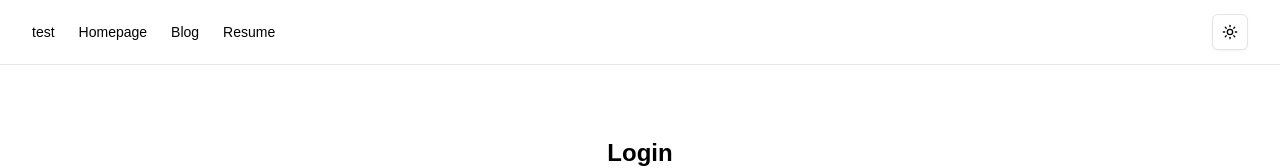
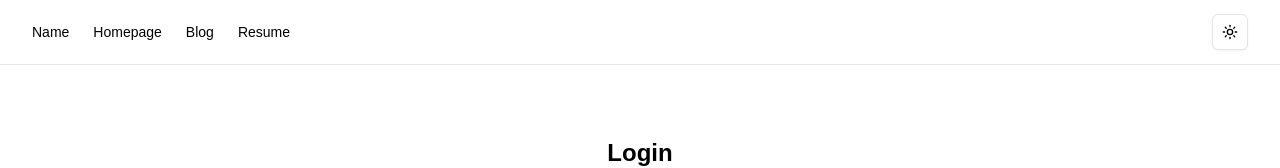
Before and after one commit to enstso/portfolio, a Next.js app: page /login in a window 1280 px wide. Shown: the top 168 px of the page. Built offline with nearby package versions, Linux system fonts and the light colour scheme; no server answers.

Commit message:
fix problem use server and use client add code to fix

```diff
--- a/app/session.ts
+++ b/app/session.ts
@@ -1,4 +1,4 @@
-import 'server-only'
+"use server";
 import { SignJWT, jwtVerify } from 'jose'
 import { cookies } from 'next/headers'
 
--- a/components/login-form.tsx
+++ b/components/login-form.tsx
@@ -44,7 +44,6 @@ export function LoginForm() {
   });
 
   async function onSubmit(data: LoginFormValues) {
-    'use server';
     try {
       setIsLoading(true);
       const res = await postData(urls.user, data);
--- a/components/nav/nav.tsx
+++ b/components/nav/nav.tsx
@@ -5,8 +5,16 @@ import Link from "next/link";
 import { cn } from "@/lib/utils";
 import { NavItems } from "@/lib/utils";
 import { ModeToggle } from "@/components/toggle-mode";
+import { deleteSession } from "@/app/session";
+import { redirect } from "next/navigation";
+
 interface NavProps {
   items: NavItems[];
+}
+
+async function logout(){
+    await deleteSession();
+    redirect('/homepage');
 }
 
 export function Nav({ items }: NavProps) {
@@ -19,12 +27,13 @@ export function Nav({ items }: NavProps) {
           )}
           href="/"
         >
-          test
+          Name
         </Link>
         {items?.map(
           (item, index) =>
             item.href && (
               <Link
+              key={index}
                 href={item.href}
                 className={cn(
                   "flex items-center text-sm font-medium text-muted-foreground"
@@ -34,6 +43,7 @@ export function Nav({ items }: NavProps) {
               </Link>
             )
         )}
+        <button onClick={logout} className={cn("flex items-center text-sm font-medium text-muted-foreground")}></button>
       </nav>
       <div className="me-8">
         <ModeToggle></ModeToggle>
```
